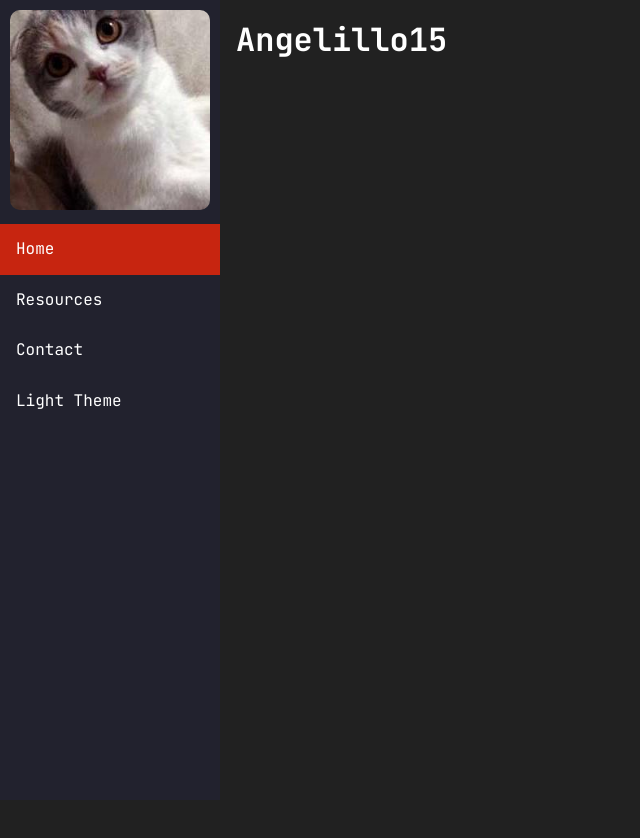
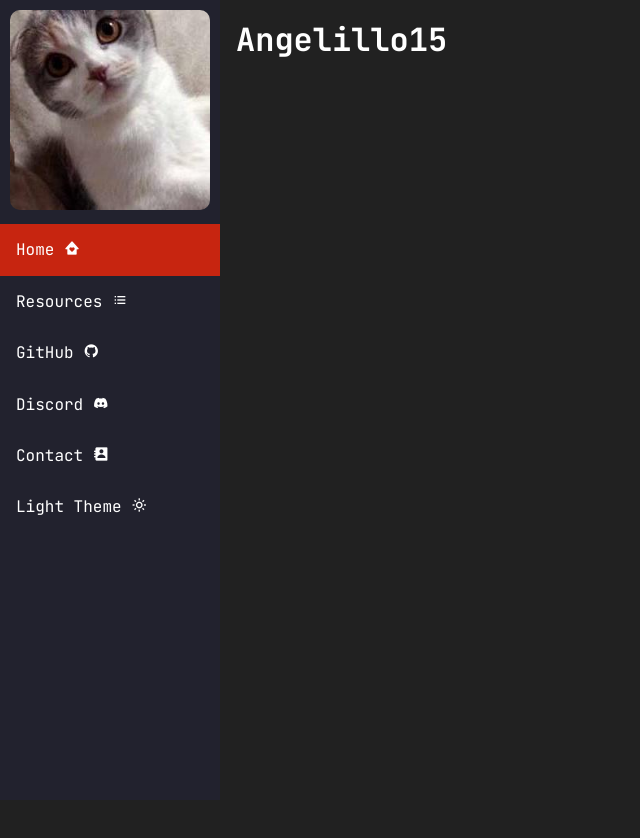
Before and after one commit to Angelillo15/angelillo-front, a Vue app: page / in a window 1280 px wide. Shown: the top 838 px of the page, without its empty margins (0-640 px from the left). Built offline with nearby package versions, Linux system fonts and the light colour scheme; what vuesax3 would draw is missing.

Commit message:
Improve SideBar

```diff
--- a/src/components/SideBar.vue
+++ b/src/components/SideBar.vue
@@ -1,10 +1,27 @@
 <template>
   <div class="sidebar">
     <img class="avatar" src="../assets/img/avatar.jpeg" alt="">
-    <router-link to="/"> Home </router-link>
-    <router-link to="/resources"> Resources </router-link>
-    <router-link to="/Contact"> Contact </router-link>
-    <ThemeSwitcher></ThemeSwitcher>
+
+    <router-link to="/">
+       Home <i class='bx bxs-home-heart' />
+    </router-link>
+
+    <router-link to="/resources">
+       Resources <i class='bx bx-list-ul' />
+    </router-link>
+
+    <a href="https://github.com/Angelillo15" target="_blank">
+      GitHub <i class='bx bxl-github' />
+    </a>
+
+    <a href="https://discord.nookure.com" target="_blank">
+      Discord <i class='bx bxl-discord-alt' />
+    </a>
+
+    <router-link to="/contact">
+       Contact <i class='bx bxs-contact' />
+    </router-link>
+    <ThemeSwitcher />
   </div>
 
   <div class="nav-bar">
--- a/src/components/ThemeSwitcher.vue
+++ b/src/components/ThemeSwitcher.vue
@@ -1,6 +1,11 @@
 <template>
-  <a @click="toggleTheme()" v-if="userTheme === `dark-theme`" class="pointer">Light Theme</a>
-  <a v-else @click="toggleTheme()" class="pointer">Dark Theme</a>
+  <a @click="toggleTheme()" v-if="userTheme === `dark-theme`" class="pointer">
+    Light Theme <i class='bx bx-sun' />
+  </a>
+
+  <a v-else @click="toggleTheme()" class="pointer">
+    Dark Theme <i class='bx bx-moon' />
+  </a>
 </template>
 
 <script lang="ts">
```
Lines whose indentation alone changed are shown as unchanged.
